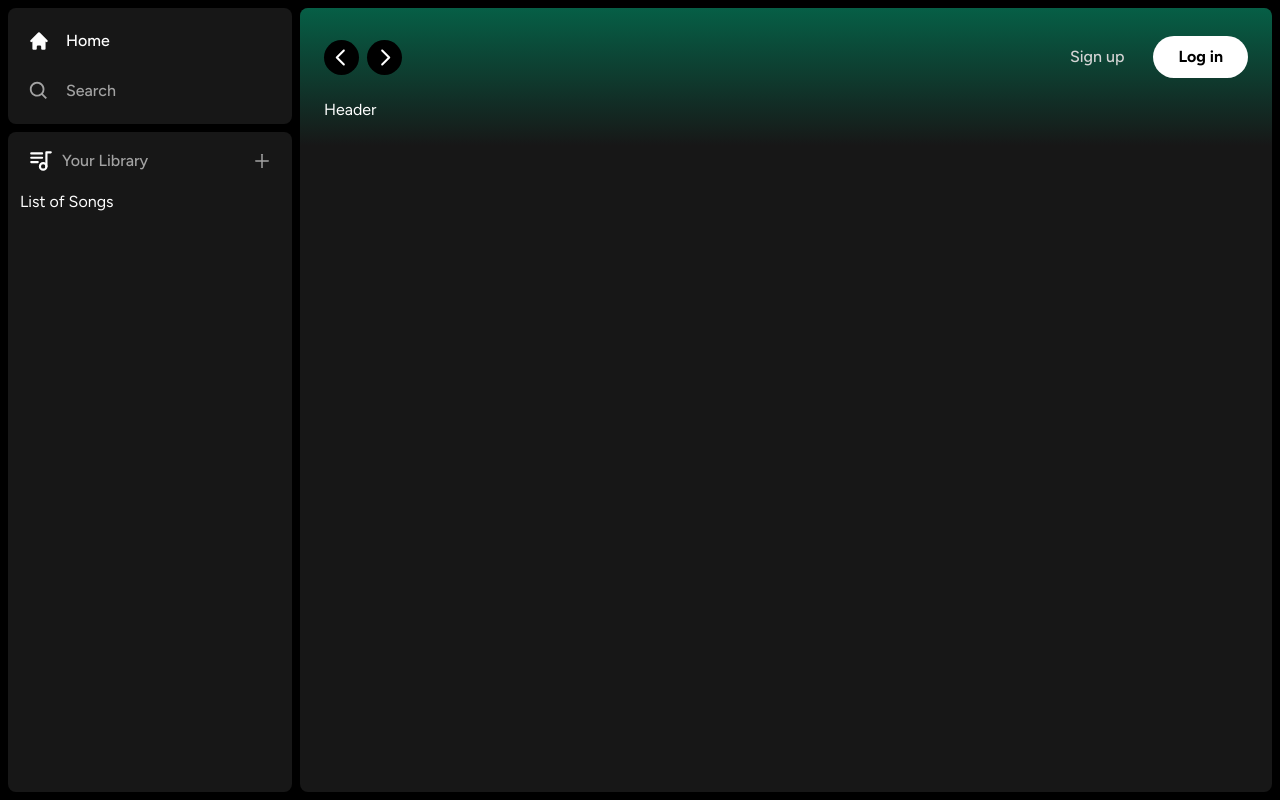
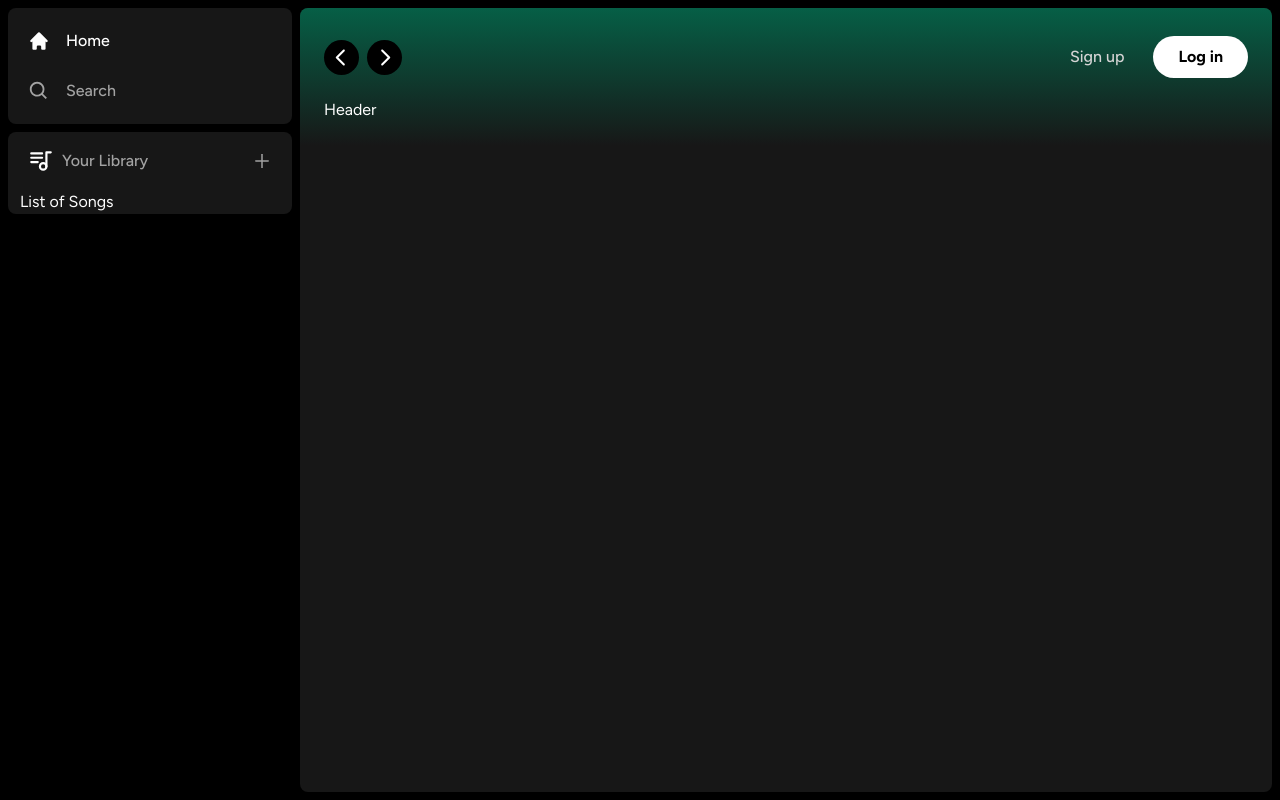
Before and after one commit to lbittencurt/spotify-clone-subabase, a Next.js app: page / in a window 1280 px wide. Built offline with nearby package versions, Linux system fonts and the light colour scheme.

Commit message:
fix: update wrong spelling and remove commented code

```diff
--- a/components/Box.tsx
+++ b/components/Box.tsx
@@ -2,12 +2,12 @@ import { twMerge } from 'tailwind-merge'
 
 interface BoxProps {
   children: React.ReactNode
-  classname?: string
+  className?: string
 }
 
 function Box({
   children,
-  classname
+  className
 }: BoxProps) {
   return (
     <div
@@ -16,7 +16,7 @@ function Box({
         rounded-lg
         h-fit
         w-full
-      `, classname )}
+      `, className)}
     >
       {children}
     </div>
```
Also changed, not shown: components/Button.tsx (+1 -7 lines).
